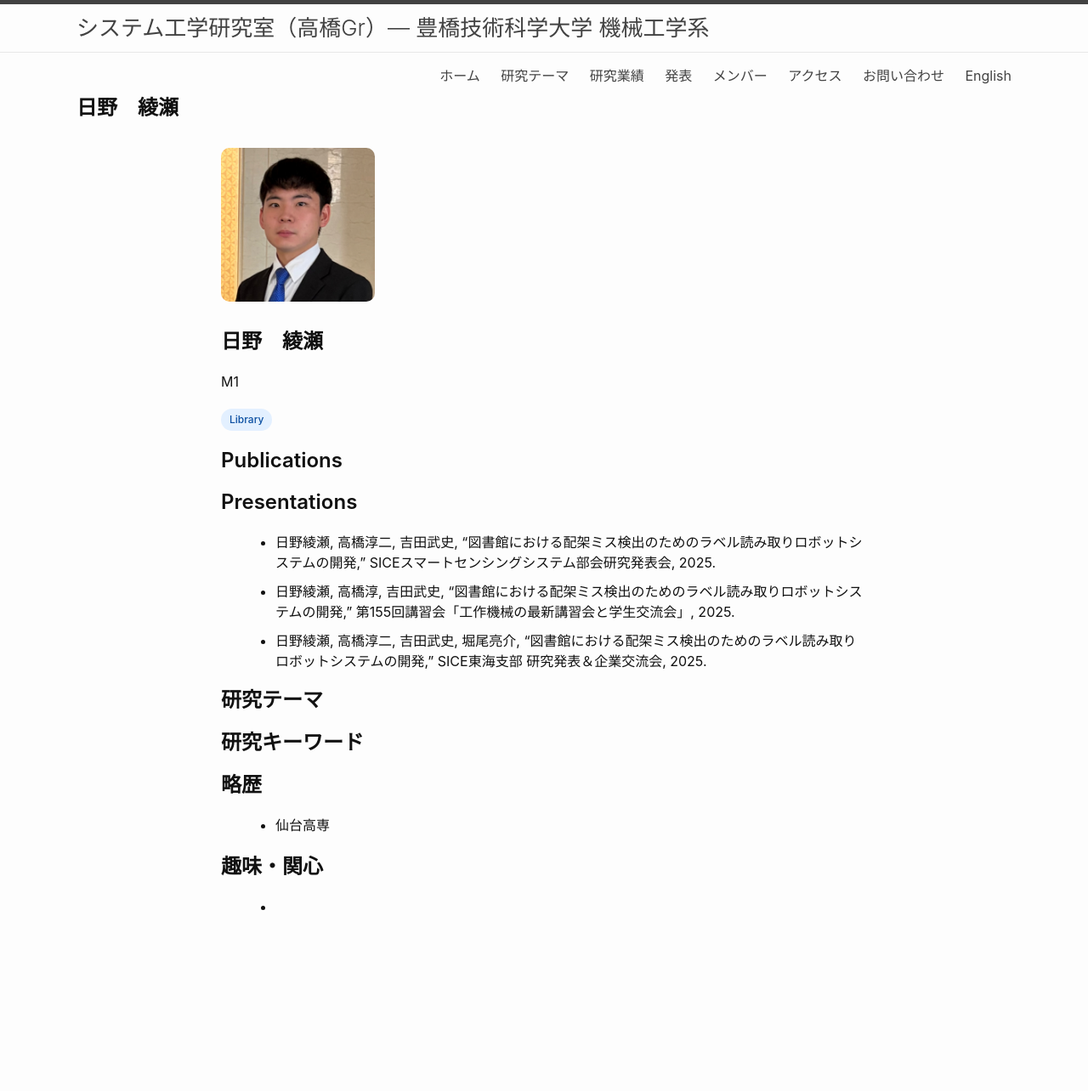
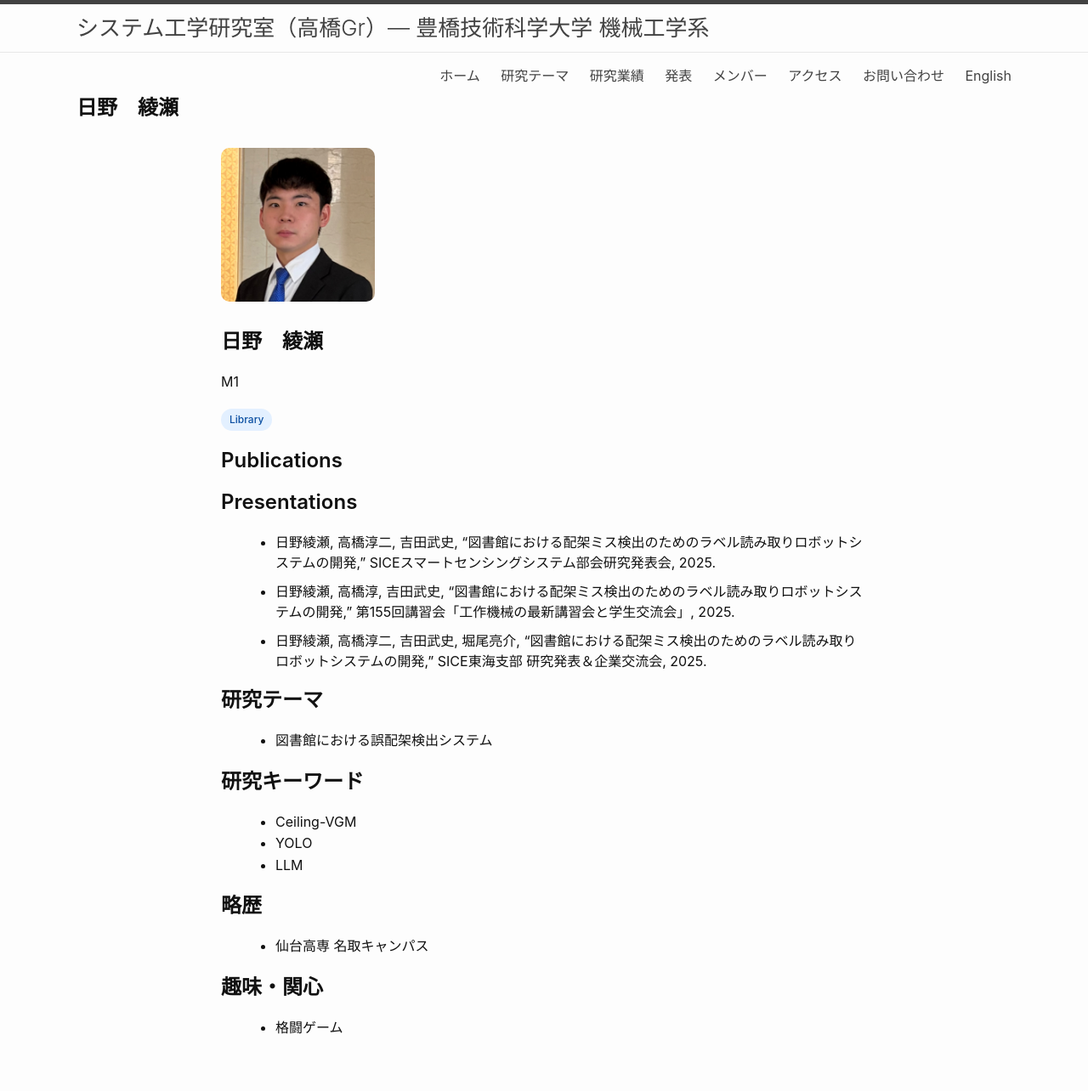
Before and after one commit to tlab-tut/tlab-site, a Jekyll site: the page built from members/hino.md, in a window 1280 px wide. Shown: the whole page at 85% size. Built offline with Jekyll 4.4.1, drawn with Linux system fonts in a browser that asks for light colours; before the commit the page ends 1142 px from its top, so only the background shows below that.

Commit message:
先生と利根川さんの写真がうまくいっていなかったので更新，日野さんの.mdファイルの更新

```diff
--- a/members/hino.md
+++ b/members/hino.md
@@ -21,13 +21,15 @@ research_tags:
 ---
 
 ## 研究テーマ
-
+- 図書館における誤配架検出システム
 
 ## 研究キーワード
-
+- Ceiling-VGM
+- YOLO
+- LLM
 
 ## 略歴
-- 仙台高専
+- 仙台高専 名取キャンパス
 
 ## 趣味・関心
--
+- 格闘ゲーム
```
Also changed, not shown: members/tonegawa.md (+1 -1 lines), assets/images/members/takahashi2.png (deleted), assets/images/members/takahashi_gallery/takahashi2.png (deleted), assets/images/members/tonegawa_gallery/tonegawa3.png (deleted).
